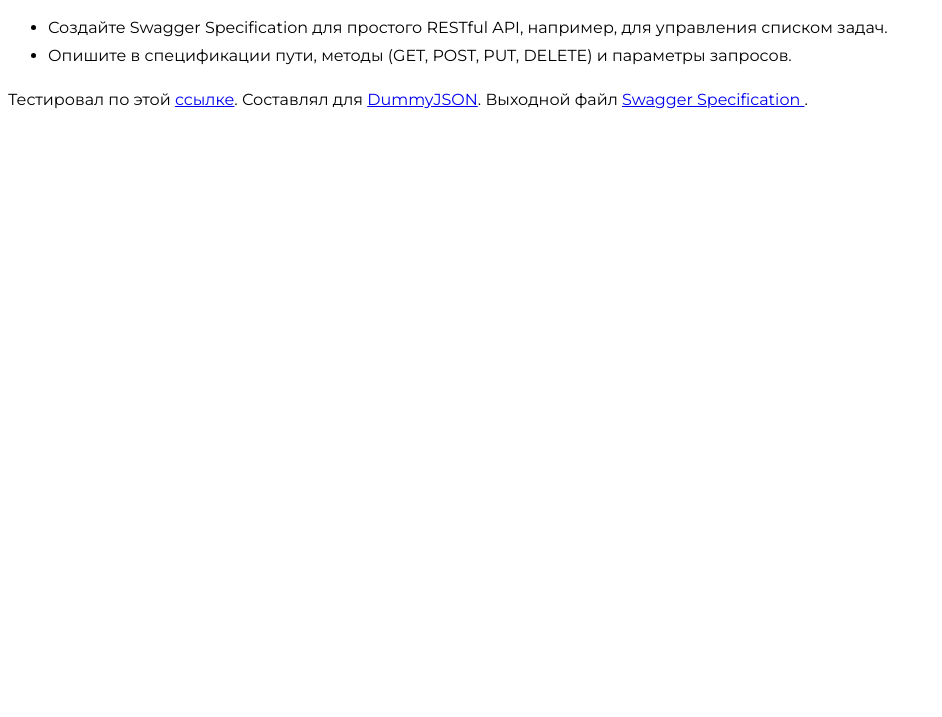
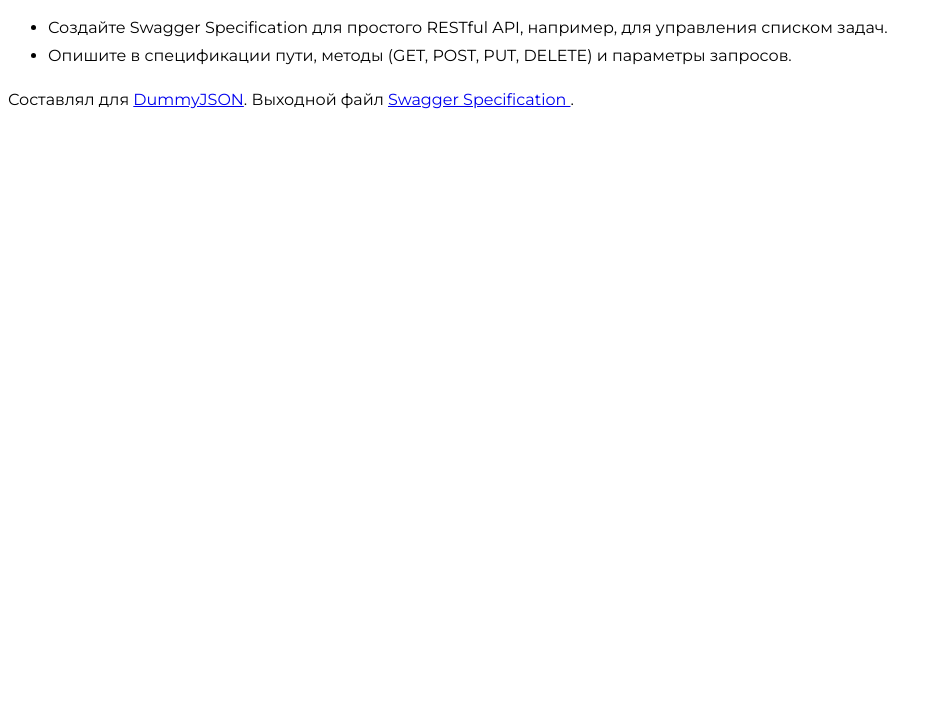
Before and after one commit to maksimtest-lab/lesson-34, a plain HTML site: page hw/task2.html in a window 1280 px wide. Shown: the part 83-800 px from the top of the page, without its empty margins (0-942 px from the left). Drawn offline with Linux system fonts and the light colour scheme; a web font is replaced by a local one.

Commit message:
feat: remove unnecessary lines

```diff
--- a/hw/task2.html
+++ b/hw/task2.html
@@ -24,9 +24,7 @@
     </ul>
 
     <p>
-        Тестировал по этой <a href="https://editor.swagger.io/" title="Swagger Editor" target="_blank">ссылке</a>. Составлял для <a href="https://dummyjson.com/" title="DummyJSON" target="_blank">DummyJSON</a>.
-        Выходной файл <a href="./task2.yaml">Swagger Specification </a>.
-
+        Составлял для <a href="https://dummyjson.com/" title="DummyJSON" target="_blank">DummyJSON</a>. Выходной файл <a href="./task2.yaml">Swagger Specification </a>.
     </p>
 </body>
 </html>
```
